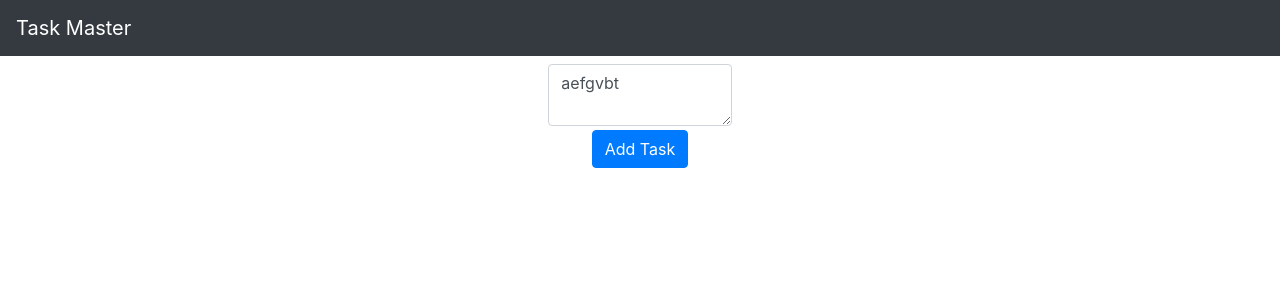
After one commit to palm-octo-chainsaw/TaskMaster, a Flask app: page /update/1/ in a window 1280 px wide. The commit adds this page. Shown: the top 300 px of the page. Run offline with Flask 2, Linux system fonts and the light colour scheme; data comes from the database, SQL or seed files in the repository; both versions use the stored data as it was after the commit; some libraries are stand-ins or nearby versions.

Commit message:
Added Update and Delete functions

```diff
--- a/app.py
+++ b/app.py
@@ -1,8 +1,8 @@
-from flask import Flask, render_template
+from flask import Flask, render_template, url_for
 from flask import request as req
 from flask import redirect as red
+from datetime import datetime
 from flask_sqlalchemy import SQLAlchemy
-from datetime import datetime
 
 app = Flask('__name__')
 app.config['SQLALCHEMY_DATABASE_URI'] = 'sqlite:///test.db'
@@ -11,7 +11,7 @@ db = SQLAlchemy(app)
 
 class ToDo(db.Model):
     id = db.Column(db.Integer, primary_key=True)
-    content = db.Column(db.String(200), nullable=True)
+    content = db.Column(db.String(200), nullable=False)
     date_create = db.Column(db.DateTime, default=datetime.utcnow)
 
     def __repr__(self):
@@ -26,12 +26,39 @@ def index():
         try:
             db.session.add(task)
             db.session.commit()
-            return red('/')
+            return red('/'), 201
         except:
-            return 'There was an issue with your request.'
+            return red('/'), 400
     else:
         tasks = ToDo.query.order_by(ToDo.date_create).all()
-        return render_template('index.html', tasks=tasks)
+        return render_template('index.html', tasks=tasks), 200
+
+@app.route('/delete/<int:id>/', methods=['GET', 'POST'])
+def delete(id):
+    delete_task = ToDo.query.get_or_404(id)
+
+    try:
+        db.session.delete(delete_task)
+        db.session.commit()
+
+        return red('/'), 202
+    except:
+        return red('/'), 400
+
+@app.route('/update/<int:id>/', methods=['GET', 'POST'])
+def update(id):
+    task = ToDo.query.get_or_404(id)
+
+    if req.method == 'POST':
+        task.content = req.form['content']
+
+        try:
+            db.session.commit()
+            return red('/'), 200
+        except:
+            return red('/'), 400
+    else:
+        return render_template('update.html', task=task), 200
 
 if __name__ == '__main__':
     app.run(debug=True)
--- a/templates/nav-bar.html
+++ b/templates/nav-bar.html
@@ -1,18 +1,18 @@
-<nav class="navbar navbar-expand-lg navbar-light bg-light">
+<nav class="navbar navbar-expand-lg navbar-dark bg-dark">
     <a class="navbar-brand" href="#">Task Master</a>
     <button class="navbar-toggler" type="button" data-toggle="collapse" data-target="#navbarSupportedContent" aria-controls="navbarSupportedContent" aria-expanded="false" aria-label="Toggle navigation">
       <span class="navbar-toggler-icon"></span>
     </button>
 
-    <div class="collapse navbar-collapse" id="navbarSupportedContent">
+    <div class="collapse navbar-collapse d-none" id="navbarSupportedContent">
       <ul class="navbar-nav mr-auto">
-        <li class="nav-item active">
+        <li class="nav-item active d-none">
           <a class="nav-link" href="#">Home <span class="sr-only">(current)</span></a>
         </li>
-        <li class="nav-item">
+        <li class="nav-item d-none">
           <a class="nav-link" href="#">Link</a>
         </li>
-        <li class="nav-item dropdown">
+        <li class="nav-item dropdown d-none">
           <a class="nav-link dropdown-toggle" href="#" id="navbarDropdown" role="button" data-toggle="dropdown" aria-haspopup="true" aria-expanded="false">
             Dropdown
           </a>
@@ -23,11 +23,11 @@
             <a class="dropdown-item" href="#">Something else here</a>
           </div>
         </li>
-        <li class="nav-item">
+        <li class="nav-item d-none">
           <a class="nav-link disabled" href="#" tabindex="-1" aria-disabled="true">Disabled</a>
         </li>
       </ul>
-      <form class="form-inline my-2 my-lg-0">
+      <form class="form-inline my-2 my-lg-0 d-none">
         <input class="form-control mr-sm-2" type="search" placeholder="Search" aria-label="Search">
         <button class="btn btn-outline-success my-2 my-sm-0" type="submit">Search</button>
       </form>
--- /dev/null
+++ b/templates/update.html
@@ -0,0 +1,11 @@
+{% extends 'base.html' %}
+{% block body %}
+
+<div class="col-md-2 mx-auto mt-2">
+    <form class="form text-center" method="POST" action="/update/{{ task.id }}">
+        <textarea class="form-control mb-1" type="text" name="content" id="content" placeholder="Write task here...">{{ task.content }}</textarea>
+        <input class="btn btn-primary mb-3" type="submit" value="Add Task">
+    </form>
+</div>
+
+{% endblock %}
```
Also changed, not shown: templates/index.html (+10 -3 lines), test.db.
